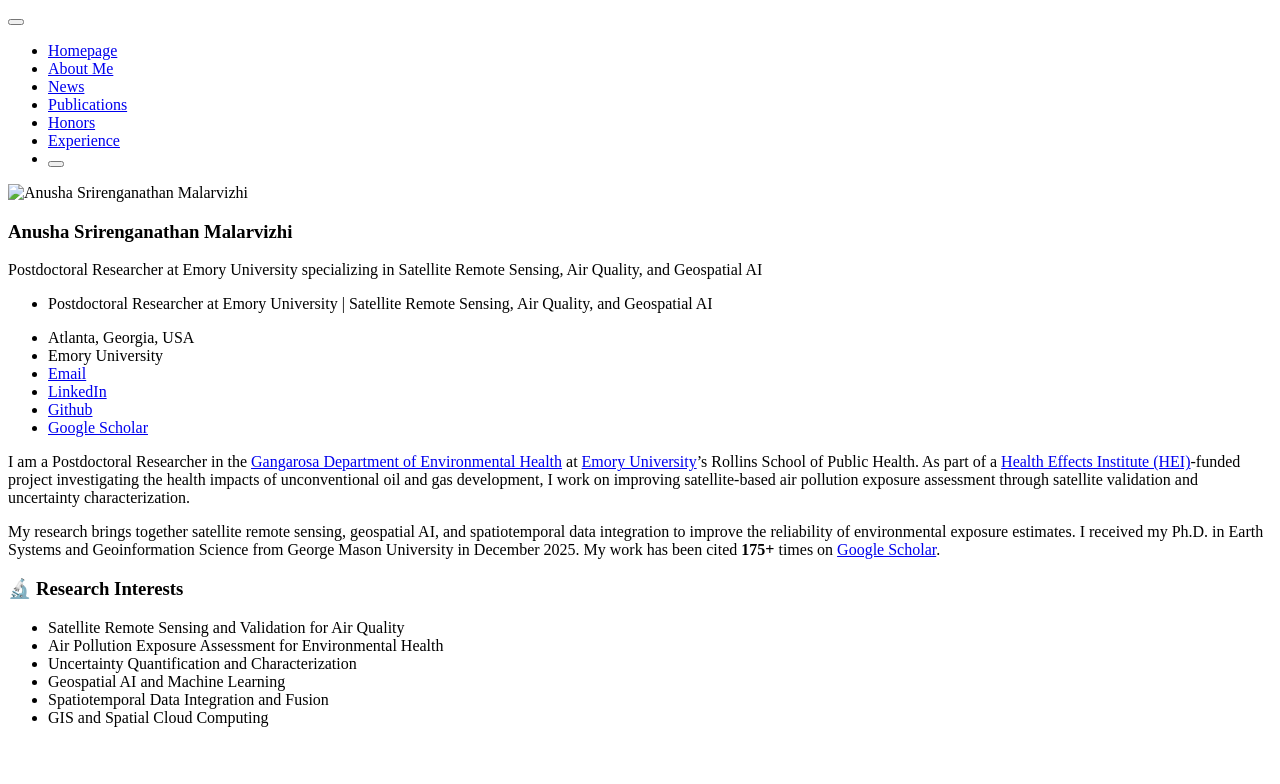
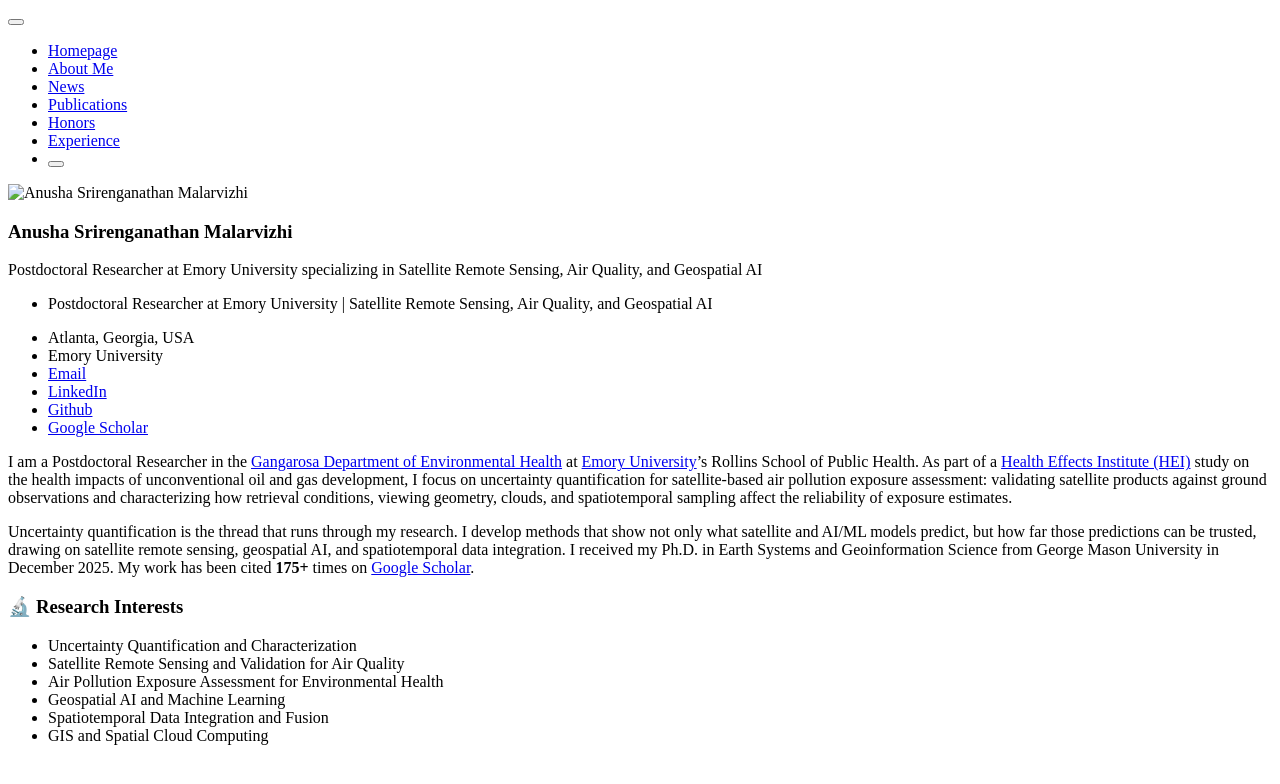
Before and after one commit to SivanuHappy/sivanuhappy.github.io, a Jekyll site: the page built from _pages/includes/intro.md, in a window 1280 px wide. Shown: the top 784 px of the page. Built offline with Jekyll 4.4.1, drawn with Linux system fonts in a browser that asks for light colours; our own code applies the rules of GitHub Pages for plain Markdown files.

Commit message:
Emphasize uncertainty quantification in intro; drop 'funded project'
- Reframe both intro paragraphs around uncertainty quantification
- Replace 'HEI-funded project' with 'HEI study'
- Move Uncertainty Quantification to the top of Research Interests

Co-Authored-By: Claude Opus 5.5 <noreply@anthropic.com>

```diff
--- a/_pages/includes/intro.md
+++ b/_pages/includes/intro.md
@@ -1,14 +1,14 @@
 <span class="anchor" id="about-me"></span>
 
-I am a Postdoctoral Researcher in the [Gangarosa Department of Environmental Health](https://sph.emory.edu/departments/eh/) at [Emory University](https://www.emory.edu/)'s Rollins School of Public Health. As part of a [Health Effects Institute (HEI)](https://www.healtheffects.org/)-funded project investigating the health impacts of unconventional oil and gas development, I work on improving satellite-based air pollution exposure assessment through satellite validation and uncertainty characterization.
+I am a Postdoctoral Researcher in the [Gangarosa Department of Environmental Health](https://sph.emory.edu/departments/eh/) at [Emory University](https://www.emory.edu/)'s Rollins School of Public Health. As part of a [Health Effects Institute (HEI)](https://www.healtheffects.org/) study on the health impacts of unconventional oil and gas development, I focus on uncertainty quantification for satellite-based air pollution exposure assessment: validating satellite products against ground observations and characterizing how retrieval conditions, viewing geometry, clouds, and spatiotemporal sampling affect the reliability of exposure estimates.
 
-My research brings together satellite remote sensing, geospatial AI, and spatiotemporal data integration to improve the reliability of environmental exposure estimates. I received my Ph.D. in Earth Systems and Geoinformation Science from George Mason University in December 2025. My work has been cited <strong><span id='total_cit'>175</span>+</strong> times on [Google Scholar](https://scholar.google.com/citations?user=vDCNltwAAAAJ).
+Uncertainty quantification is the thread that runs through my research. I develop methods that show not only what satellite and AI/ML models predict, but how far those predictions can be trusted, drawing on satellite remote sensing, geospatial AI, and spatiotemporal data integration. I received my Ph.D. in Earth Systems and Geoinformation Science from George Mason University in December 2025. My work has been cited <strong><span id='total_cit'>175</span>+</strong> times on [Google Scholar](https://scholar.google.com/citations?user=vDCNltwAAAAJ).
 
 # 🔬 Research Interests
 
+- Uncertainty Quantification and Characterization
 - Satellite Remote Sensing and Validation for Air Quality
 - Air Pollution Exposure Assessment for Environmental Health
-- Uncertainty Quantification and Characterization
 - Geospatial AI and Machine Learning
 - Spatiotemporal Data Integration and Fusion
 - GIS and Spatial Cloud Computing
```
